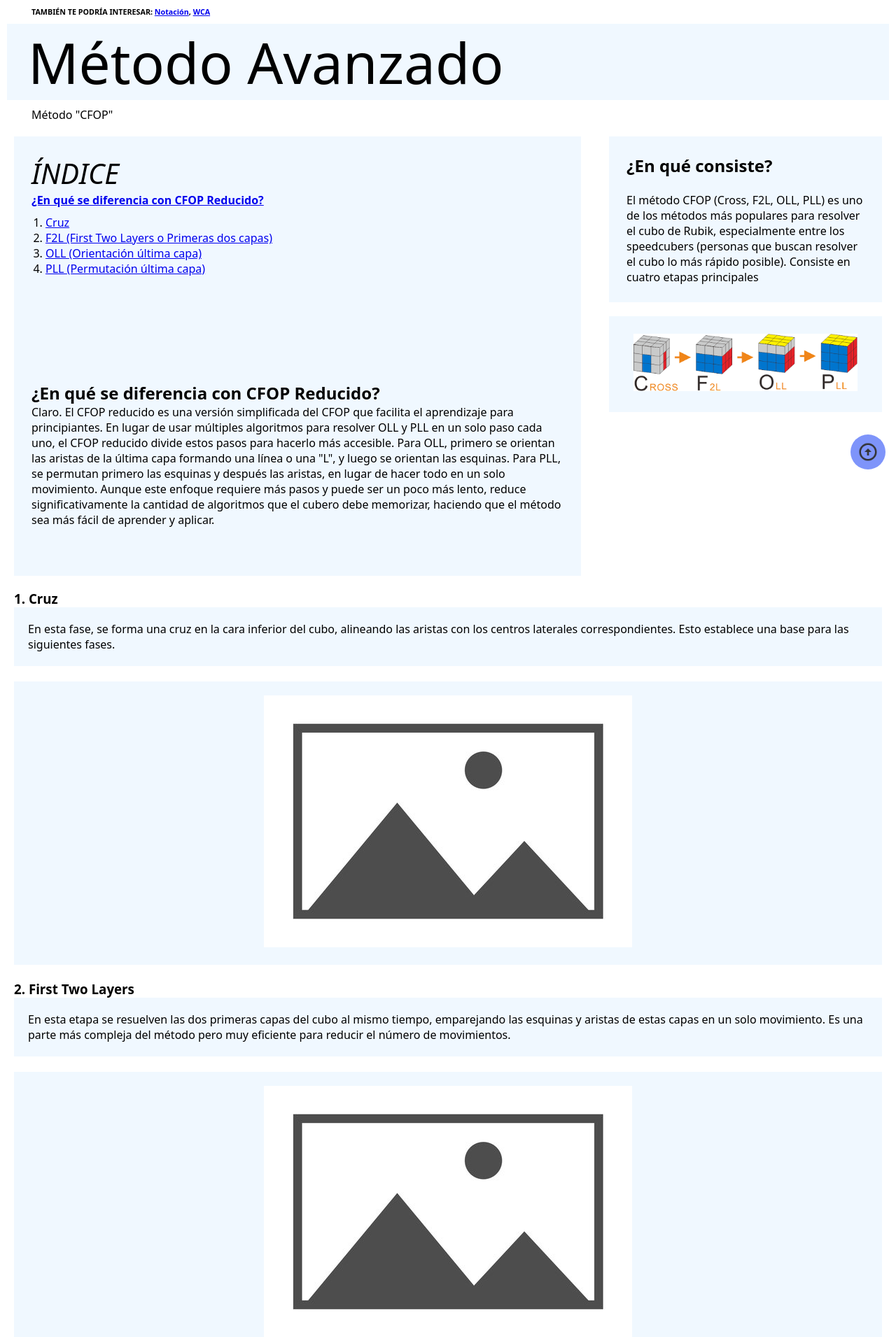
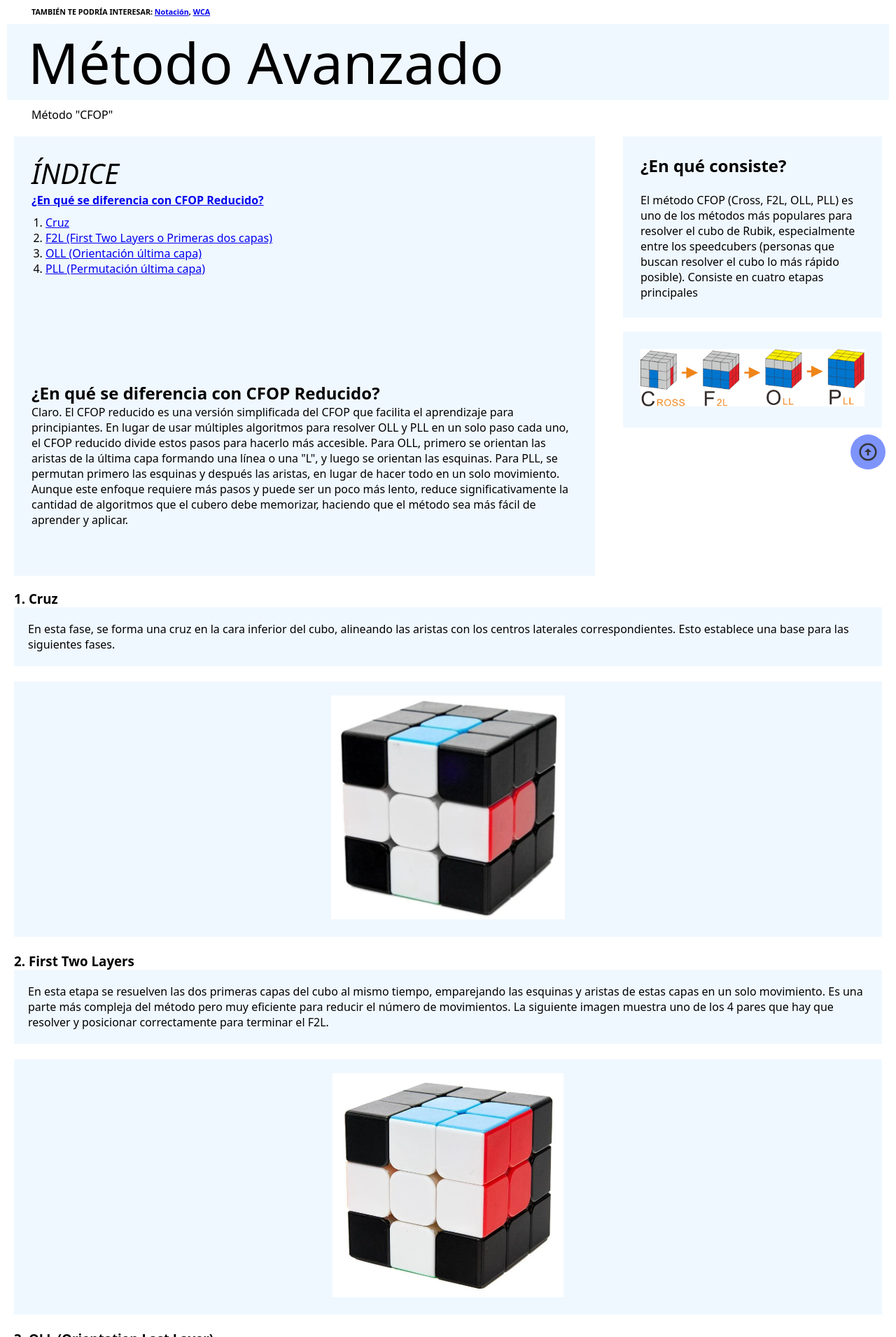
Before and after one commit to Lucfontana/CubeAssistant, a PHP site: page /avanzado.html in a window 1280 px wide. Shown: the part 89-2000 px from the top of the page at 70% size. Run offline with PHP 8.4, Linux system fonts and the light colour scheme; some web fonts are replaced.

Commit message:
Todo el contenido de Avanzado

```diff
--- a/avanzado.html
+++ b/avanzado.html
@@ -72,16 +72,17 @@
     laterales correspondientes. Esto establece una base para las siguientes fases.
     </p>
    <br>
-   <p class="imagen outside"><img src="img/placeholder.jpg" alt="placeholder"></p>
+   <p class="imagen outside"><img src="img/cruz.webp" alt="placeholder" height="320px"></p>
    <br>
    <h3 id="f2l" class="avanzado_class">2. First Two Layers</h3>
    <p class="outside">
     En esta etapa se resuelven las dos primeras capas del cubo al mismo tiempo, emparejando las esquinas
     y aristas de estas capas en un solo movimiento. Es una parte más compleja del método pero muy
-    eficiente para reducir el número de movimientos.
+    eficiente para reducir el número de movimientos. La siguiente imagen muestra uno de los 4 pares que hay
+    que resolver y posicionar correctamente para terminar el F2L.
     </p>
    <br>
-   <p class="imagen outside"><img src="img/placeholder.jpg" alt="placeholder"></p>
+   <p class="imagen outside"><img src="img/f2lCFOP.png" alt="placeholder" height="320px"></p>
    <br>
    <h3 id="oll" class="avanzado_class">3. OLL (Orientation Last Layer)</h3>
    <p class="outside">
@@ -90,7 +91,7 @@
     para orientar todas las piezas de una vez.
    </p>
    <br>
-   <p class="outside imagen"><img src="img/placeholder.jpg" alt="placeholder"></p>
+   <p class="outside imagen"><img src="img/CFOP_OLL.png" alt="placeholder"height="320px"></p>
 
 
 
@@ -141,7 +142,7 @@
         completamente resuelto.
     </p>
     <br>
-    <p class="outside imagen"><img src="img/placeholder.jpg" alt="placeholder"></p>
+    <p class="outside imagen"><img src="img/PLL_step.png" alt="placeholder" height="320px"></p>
 
     </div>
 
--- a/style/style.css
+++ b/style/style.css
@@ -12,7 +12,7 @@
 
 .in-flex {
     flex: 1;
-    min-width: 430px;
+    min-width: 410px;
 
 }
 
```
Also changed, not shown: img/CFOP_OLL.png (added), img/PLL_step.png (added), img/cruz.webp (added), img/f2lCFOP.png (added), img/f2lCFOP.webp (added).
